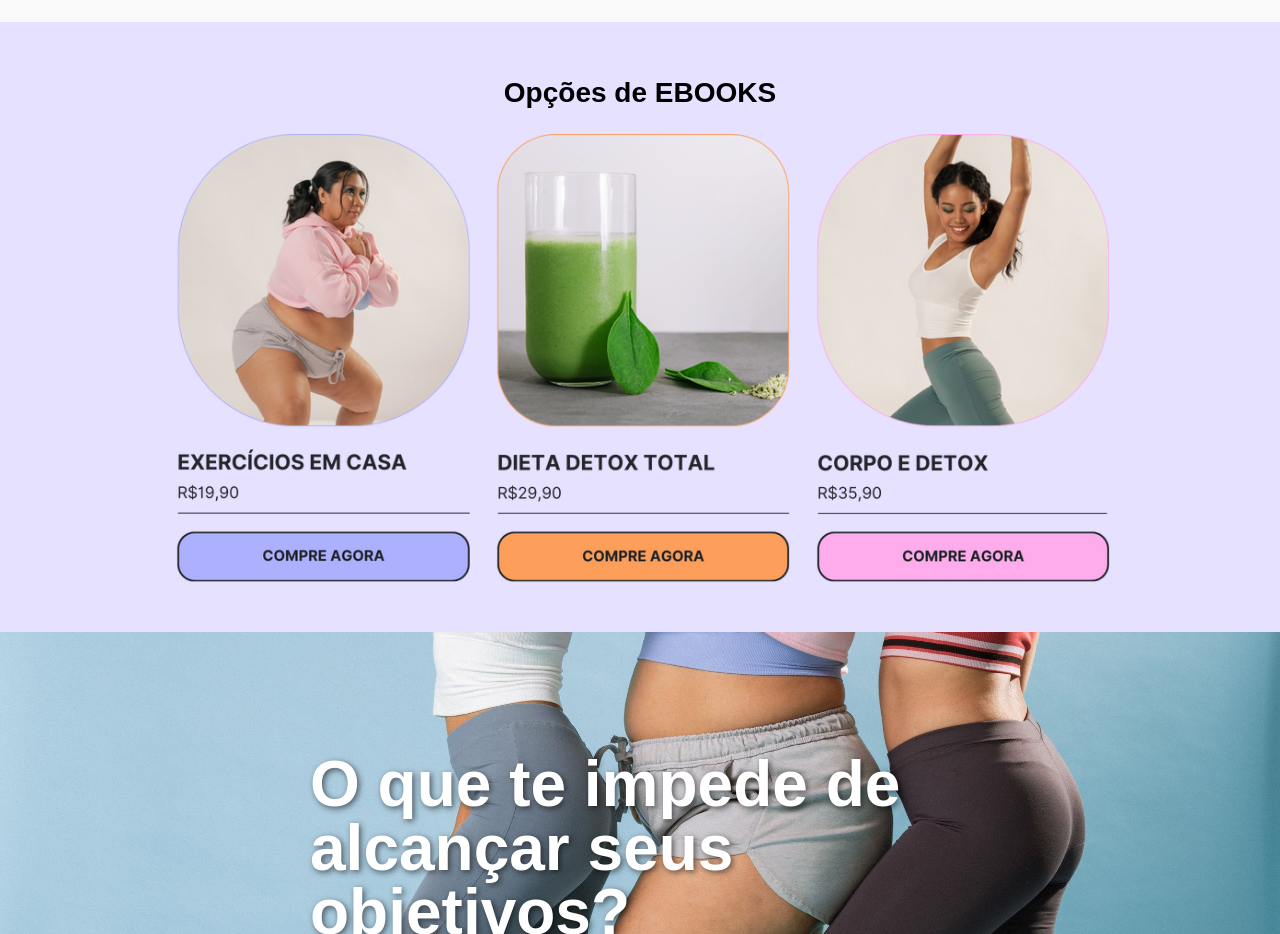
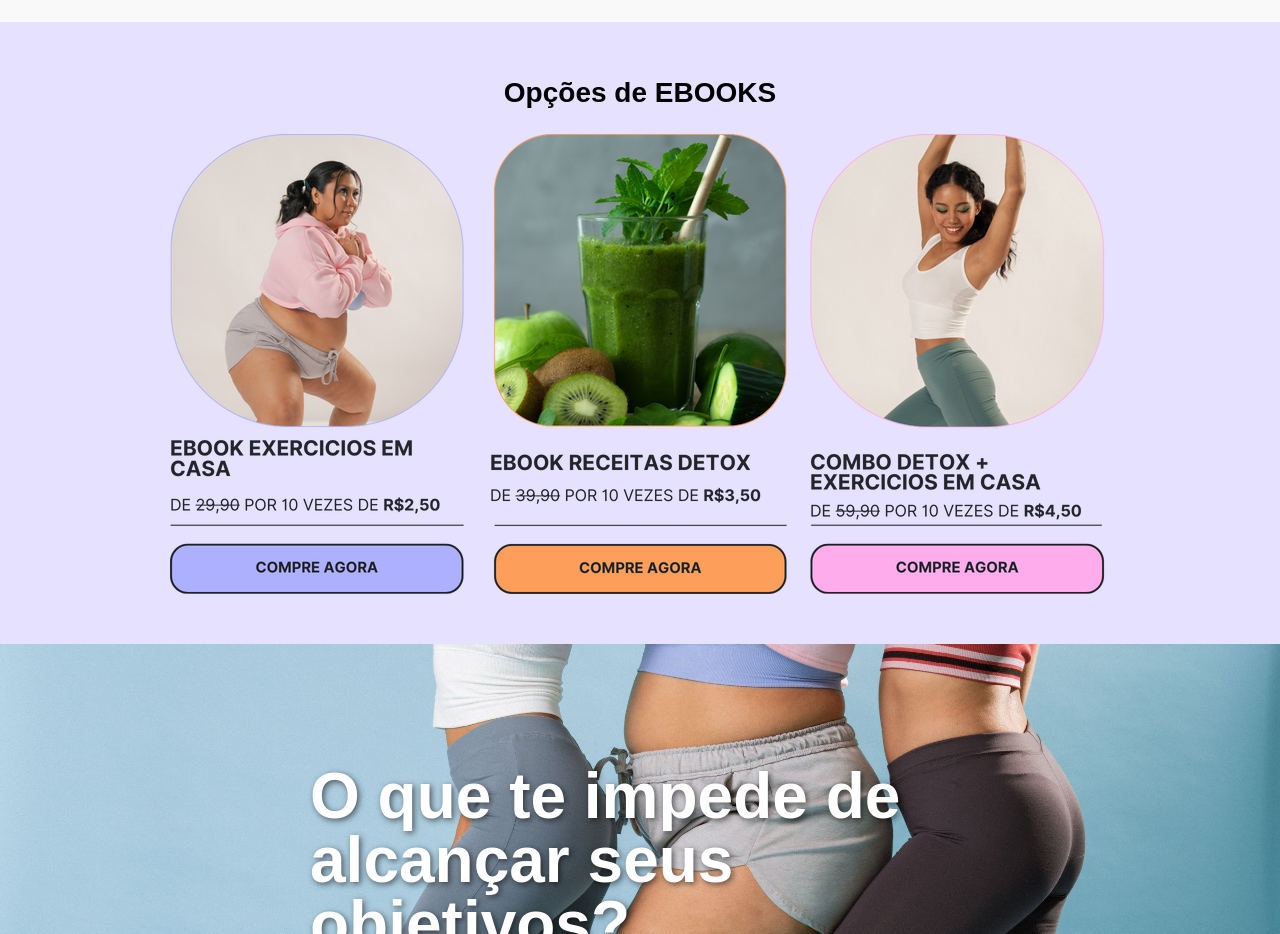
Before and after one commit to lacomb04/detoxfit, a plain HTML site: page paginaVenda.html in a window 1280 px wide. Shown: the part 3400-4334 px from the top of the page. Drawn offline with Linux system fonts and the light colour scheme; a web font is replaced by a local one.

Commit message:
Mudança nas imagens

```diff
--- a/paginaVenda.html
+++ b/paginaVenda.html
@@ -182,17 +182,17 @@
       <div class="ebooks-container">
         <div class="ebook-card">
           <a href="#" target="_blank">
-            <img src="img/ebook1.png" alt="Exercícios em Casa" />
+            <img src="img/EBOOK1.png" alt="Exercícios em Casa" />
           </a>
         </div>
         <div class="ebook-card">
           <a href="#" target="_blank">
-            <img src="img/ebook2.png" alt="Dieta Detox Total" />
+            <img src="img/EBOOK2.png" alt="Dieta Detox Total" />
           </a>
         </div>
         <div class="ebook-card">
           <a href="#" target="_blank">
-            <img src="img/ebook3.png" alt="Corpo e Detox" />
+            <img src="img/EBOOK3.png" alt="Corpo e Detox" />
           </a>
         </div>
       </div>
```
Also changed, not shown: img/EBOOK1.png (added), img/EBOOK2.png (added), img/EBOOK3.png (added), img/ebook1.png (deleted), img/ebook2.png (deleted), img/ebook3.png (deleted).
